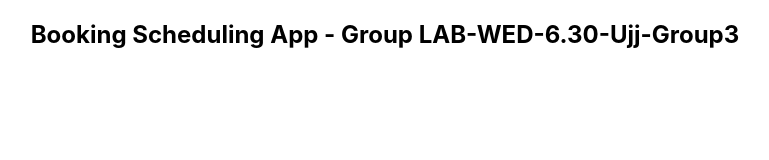
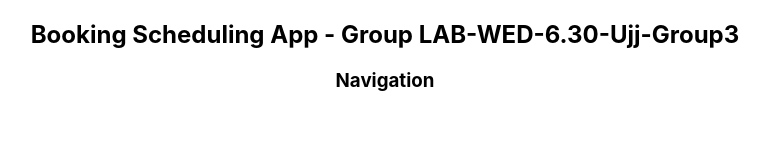
Before and after one commit to RMIT-SEPT/majorproject-4-wed-18-30-3, a React (Create React App) app in the folder FrontEnd/frontend-react/: page / in a window 1280 px wide. Shown: the top 160 px of the page, without its empty margins (255-1024 px from the left). Built offline with nearby package versions, Linux system fonts and the light colour scheme.

Commit message:
add Calender, Dashboard and Nav base component files

```diff
--- a/FrontEnd/frontend-react/src/App.js
+++ b/FrontEnd/frontend-react/src/App.js
@@ -1,11 +1,13 @@
 import React from 'react';
 import logo from './logo.svg';
 import './App.css';
+import Dashboard from './components/Dashboard';
 
 function App() {
   return (
     <div className="App">
       <h2>Booking Scheduling App - Group LAB-WED-6.30-Ujj-Group3</h2>
+      <Dashboard></Dashboard>
     </div>
   );
 }
--- /dev/null
+++ b/FrontEnd/frontend-react/src/components/Dashboard.js
@@ -0,0 +1,14 @@
+import React, { Component } from 'react'
+import Nav from './Nav'
+
+class Dashboard extends Component {
+    render() {
+        return (
+            <div>
+             <Nav></Nav>
+            </div>
+        )
+    }
+}
+
+export default Dashboard;
--- /dev/null
+++ b/FrontEnd/frontend-react/src/components/Nav.js
@@ -0,0 +1,13 @@
+import React, { Component } from 'react'
+
+class Nav extends Component {
+    render() {
+        return (
+            <div>
+                <h3>Navigation</h3>
+            </div>
+        )
+    }
+}
+
+export default Nav;
```
Also changed, not shown: FrontEnd/frontend-react/src/components/Calendar.js (added).
